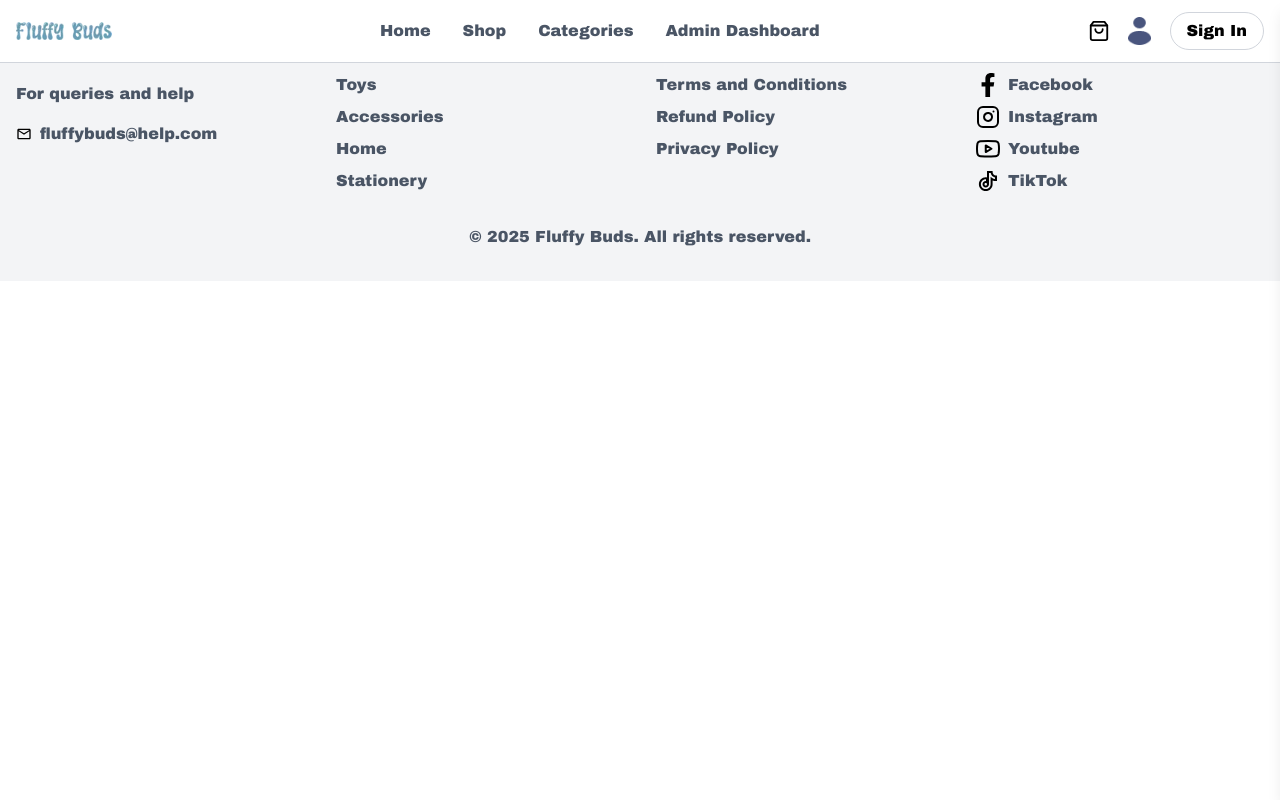
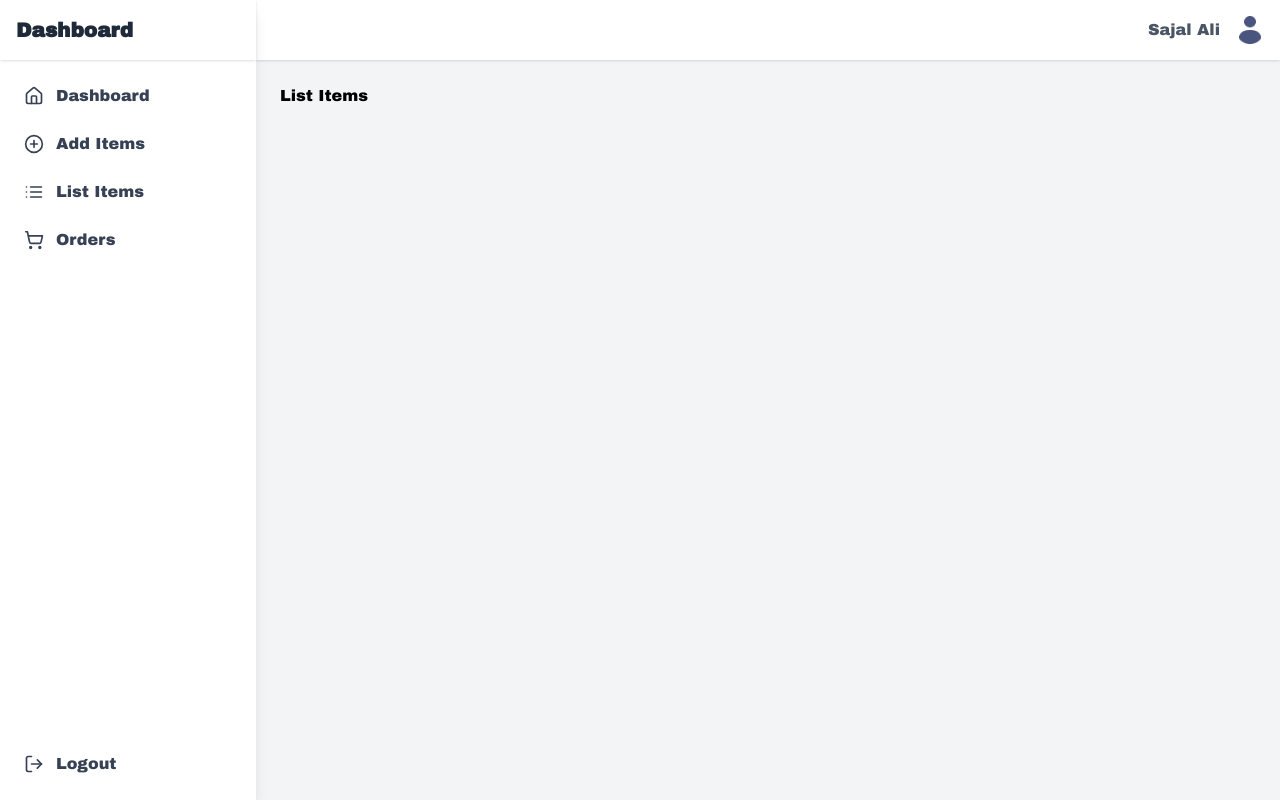
Before and after one commit to mdsajalali/fluffy-buds, a React (Vite) app: page /dashboard/list-items in a window 1280 px wide. Built offline with nearby package versions, Linux system fonts and the light colour scheme.

Commit message:
added: dashboard routes

```diff
--- a/src/App.tsx
+++ b/src/App.tsx
@@ -12,7 +12,10 @@ import Categories from "./components/Categories";
 import Login from "./pages/Login";
 import Register from "./pages/Register";
 import Shop from "./pages/Shop";
-import Dashboard from "./pages/Dashboard";
+import Dashboard from "./pages/(dashboard)/Dashboard";
+import AddItems from "./pages/(dashboard)/AddItems";
+import ListItems from "./pages/(dashboard)/ListItems";
+import Orders from "./pages/(dashboard)/Orders";
 
 const App = () => {
   const location = useLocation();
@@ -39,7 +42,10 @@ const App = () => {
   const isAuthPage =
     location.pathname === "/login" ||
     location.pathname === "/register" ||
-    location.pathname === "/dashboard";
+    location.pathname === "/dashboard" ||
+    location.pathname === "/dashboard/add-items" ||
+    location.pathname === "/dashboard/list-items" ||
+    location.pathname === "/dashboard/orders";
 
   return (
     <>
@@ -68,7 +74,11 @@ const App = () => {
         <Route path="/categories" element={<Categories />} />
 
         {/* dashboard page */}
-        <Route path="/dashboard" element={<Dashboard />} />
+        <Route path="/dashboard" element={<Dashboard />}>
+          <Route path="add-items" element={<AddItems />} />
+          <Route path="list-items" element={<ListItems />} />
+          <Route path="orders" element={<Orders />} />
+        </Route>
 
         {/* Auth pages */}
         <Route path="/login" element={<Login />} />
--- /dev/null
+++ b/src/pages/(dashboard)/AddItems.tsx
@@ -0,0 +1,11 @@
+import React from 'react'
+
+const AddItems = () => {
+  return (
+    <div>
+      Add Items
+    </div>
+  )
+}
+
+export default AddItems
--- a/src/pages/Dashboard.tsx
+++ b/src/pages/(dashboard)/Dashboard.tsx
@@ -8,7 +8,7 @@ import {
   X,
   Menu,
 } from "lucide-react";
-import { Link } from "react-router-dom";
+import { Link, Outlet } from "react-router-dom";
 
 const Dashboard = () => {
   const [isSidebarOpen, setIsSidebarOpen] = useState(false);
@@ -39,7 +39,7 @@ const Dashboard = () => {
             <ul className="space-y-2">
               <li>
                 <Link
-                  to="/"
+                  to="/dashboard"
                   className="flex items-center p-2 text-gray-700 hover:bg-gray-200 rounded"
                 >
                   <Home size={20} className="mr-3" />
@@ -48,7 +48,7 @@ const Dashboard = () => {
               </li>
               <li>
                 <Link
-                  to="/add-items"
+                  to="add-items"
                   className="flex items-center p-2 text-gray-700 hover:bg-gray-200 rounded"
                 >
                   <PlusCircle size={20} className="mr-3" />
@@ -57,7 +57,7 @@ const Dashboard = () => {
               </li>
               <li>
                 <Link
-                  to="/list-items"
+                  to="list-items"
                   className="flex items-center p-2 text-gray-700 hover:bg-gray-200 rounded"
                 >
                   <List size={20} className="mr-3" />
@@ -66,7 +66,7 @@ const Dashboard = () => {
               </li>
               <li>
                 <Link
-                  to="/orders"
+                  to="orders"
                   className="flex items-center p-2 text-gray-700 hover:bg-gray-200 rounded"
                 >
                   <ShoppingCart size={20} className="mr-3" />
@@ -110,7 +110,9 @@ const Dashboard = () => {
         </header>
 
         {/* Content Area */}
-        <main className="flex-1 p-6 overflow-y-auto">Content area</main>
+        <main className="flex-1 p-6 overflow-y-auto">
+          <Outlet />
+        </main>
       </div>
     </div>
   );
--- /dev/null
+++ b/src/pages/(dashboard)/ListItems.tsx
@@ -0,0 +1,11 @@
+import React from 'react'
+
+const ListItems = () => {
+  return (
+    <div>
+      List Items
+    </div>
+  )
+}
+
+export default ListItems
--- /dev/null
+++ b/src/pages/(dashboard)/Orders.tsx
@@ -0,0 +1,11 @@
+import React from 'react'
+
+const Orders = () => {
+  return (
+    <div>
+      Orders
+    </div>
+  )
+}
+
+export default Orders
```
